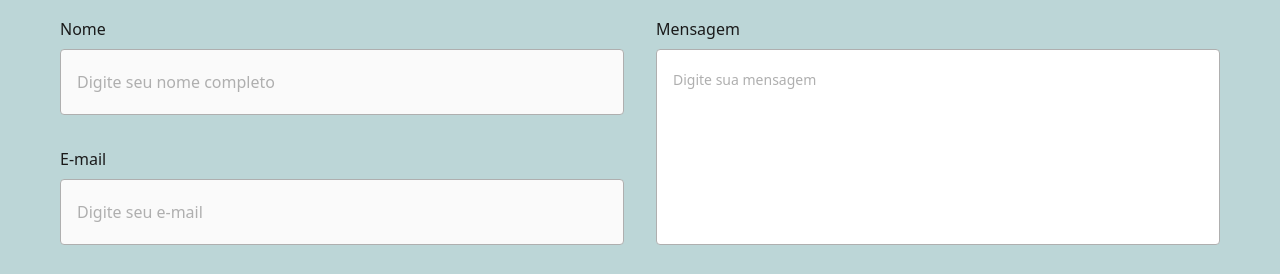
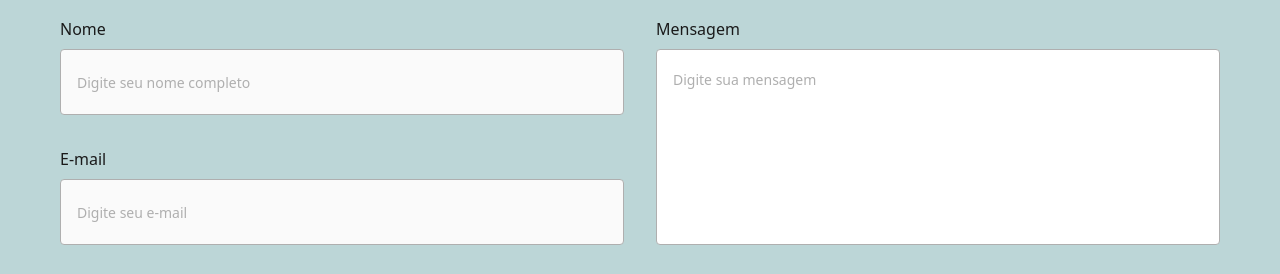
Before and after one commit to grupo-escoteiro/frontend, a React (Vite) app: page / in a window 1280 px wide. Shown: the part 1727-2001 px from the top of the page. Built offline with nearby package versions, Linux system fonts and the light colour scheme; no server answers.

Commit message:
fix: change input base color

```diff
--- a/src/components/input/index.jsx
+++ b/src/components/input/index.jsx
@@ -45,7 +45,7 @@ const InputBase = (
           placeholder={placeholder}
           className={`
             outline-none placeholder:text-social-gray bg-social-white
-            placeholder:font-regular placeholder:text-[16px] w-full
+            placeholder:font-regular placeholder:text-sm w-full text-social-black
           `}
           name={rest.name}
           ref={ref || inputReference}
```
